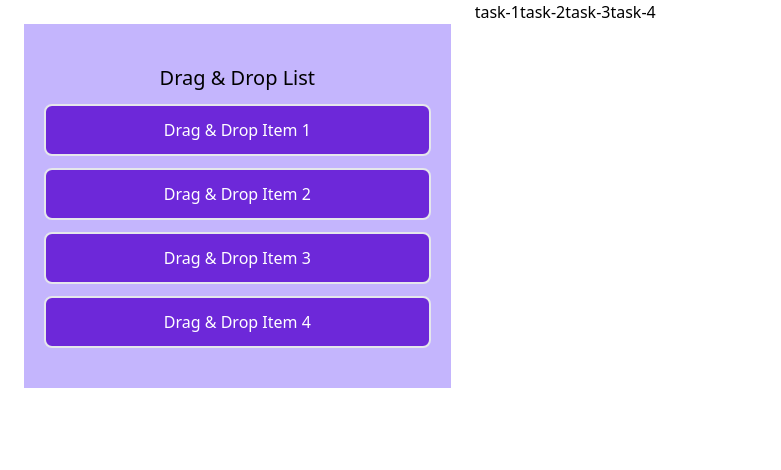
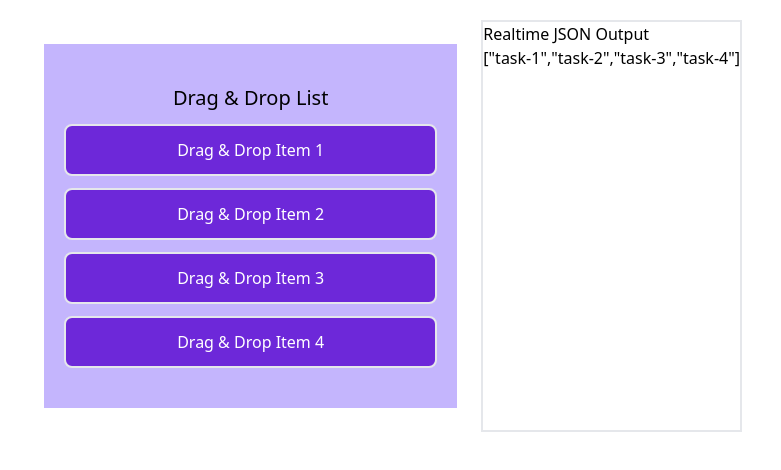
Before and after one commit to hsglc/drag-drop-list, a React (Create React App) app: page / in a window 1280 px wide. Shown: the top 470 px of the page, without its empty margins (0-781 px from the left). Built offline with nearby package versions, Linux system fonts and the light colour scheme.

Commit message:
Screen component have added to print realtime JSON output.

```diff
--- a/src/App.js
+++ b/src/App.js
@@ -5,6 +5,8 @@ import { useState, useEffect } from "react";
 import { DragDropContext } from "react-beautiful-dnd";
 
 import Column from "./components/Column/Column";
+
+import Screen from "./components/Screen/Screen";
 
 function App() {
   const [items, setItems] = useState(list);
@@ -47,7 +49,7 @@ function App() {
     };
 
     setItems(newItems);
-    console.log(items);
+
   };
 
   useEffect(() => {
@@ -63,9 +65,9 @@ function App() {
         const tasks = column.taskIds.map((taskId) => items.tasks[taskId]);
 
         return (
-          <div className="flex">
+          <div className="flex p-5" key={column.id}>
             <Column key={column.id} column={column} tasks={tasks} />
-            <div>{orderedItems}</div>
+            <Screen orderedItems={orderedItems} />
           </div>
         );
       })}
--- /dev/null
+++ b/src/components/Screen/Screen.js
@@ -0,0 +1,13 @@
+function Screen({ orderedItems }) {
+  const jsonOutput = [...orderedItems];
+  const newItems = JSON.stringify(jsonOutput);
+
+  return (
+    <div className="flex flex-col border-2">
+      <h2>Realtime JSON Output</h2>
+      <div>{newItems}</div>
+    </div>
+  );
+}
+
+export default Screen;
```
